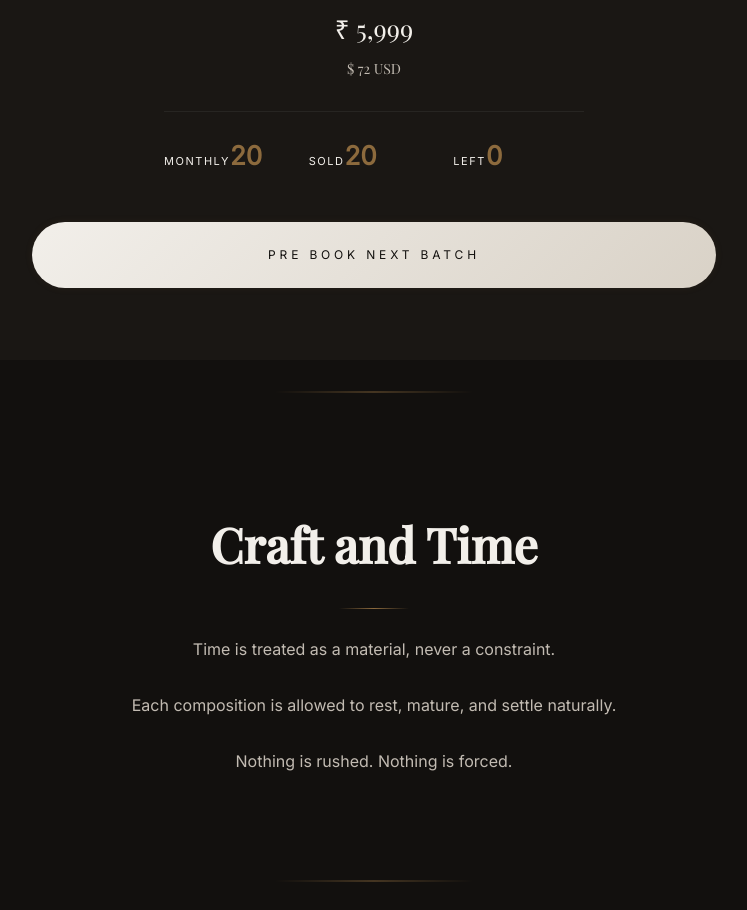
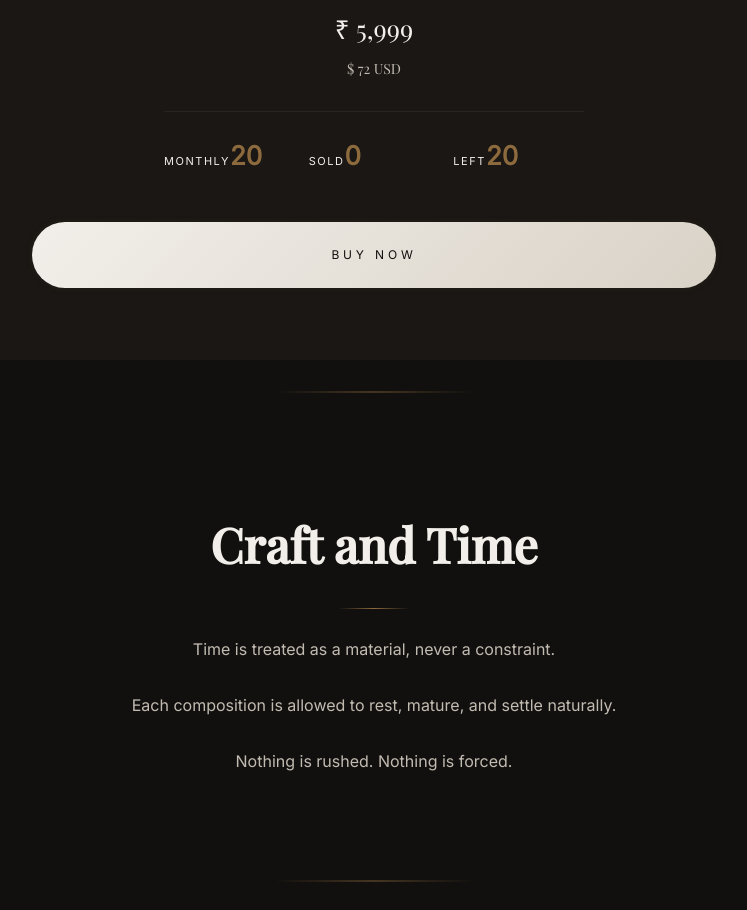
Before and after one commit to amodheperfumes-max/house-of-amodhe6, a plain HTML site: page index.html in a window 1280 px wide. Shown: the part 1380-2290 px from the top of the page, without its empty margins (266-1013 px from the left). Drawn offline with nearby package versions, Linux system fonts and the light colour scheme.

Commit message:
Update index.html

```diff
--- a/index.html
+++ b/index.html
@@ -246,7 +246,7 @@ footer{padding:56px 18px;border-top:1px solid var(--line);font-size:11px;letter-
 
 <script>
 const MONTHLY_LIMIT = 20;
-const SOLD = 20;
+const SOLD = 0;
 const PRICE_INR = 5999;
 const INTL_PRODUCT_USD = 72;
 const INTL_DELIVERY_USD = 48;
```
